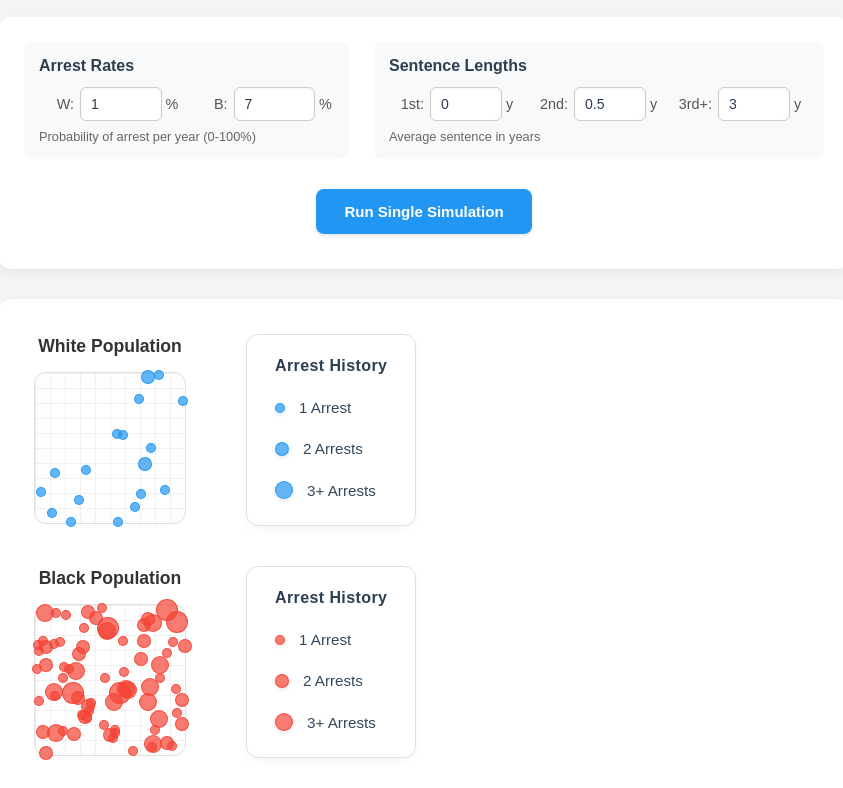
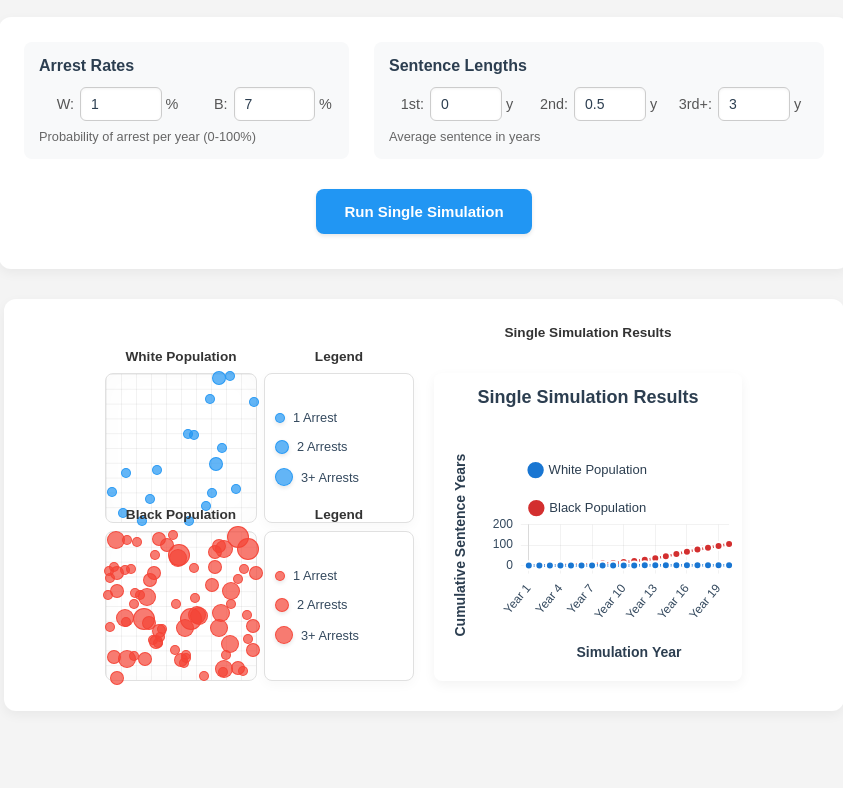
Before and after one commit to donaldbraman/prosecutors-paradox, a website: page index.html in a window 1280 px wide. Shown: the part 136-924 px from the top of the page, without its empty margins (216-1059 px from the left). Drawn offline with nearby package versions, Linux system fonts and the light colour scheme.

Commit message:
squaring up

```diff
--- a/index.html
+++ b/index.html
@@ -64,14 +64,16 @@
         <button id="run_simulation" class="primary-button">Run Single Simulation</button>
     </div>
     <div class="main-container">
-        <div class="visualization-container">
-            <div class="grid-container">
-                <div class="grid-section">
+        <div class="simulation-layout">
+            <div class="left-panel">
+                <div class="population-grid">
+                    <div class="grid-box">
                         <div class="grid-title">White Population</div>
                         <div class="grid" id="white_grid"></div>
                     </div>
-                <div class="legend">
-                    <div class="legend-title">Arrest History</div>
+                    <div class="grid-box">
+                        <div class="grid-title">Legend</div>
+                        <div class="legend white-legend">
                             <div class="legend-item">
                                 <div class="legend-dot white-dot" style="width: 8px; height: 8px;"></div>
                                 <span>1 Arrest</span>
@@ -86,13 +88,13 @@
                             </div>
                         </div>
                     </div>
-            <div class="grid-container">
-                <div class="grid-section">
+                    <div class="grid-box">
                         <div class="grid-title">Black Population</div>
                         <div class="grid" id="black_grid"></div>
                     </div>
-                <div class="legend">
-                    <div class="legend-title">Arrest History</div>
+                    <div class="grid-box">
+                        <div class="grid-title">Legend</div>
+                        <div class="legend black-legend">
                             <div class="legend-item">
                                 <div class="legend-dot black-dot" style="width: 8px; height: 8px;"></div>
                                 <span>1 Arrest</span>
@@ -108,8 +110,12 @@
                         </div>
                     </div>
                 </div>
+            </div>
+            <div class="right-panel">
                 <div class="chart-container">
                     <canvas id="single_sim_chart"></canvas>
+                </div>
+            </div>
         </div>
     </div>
     <div class="section-title">Multiple Simulations Analysis</div>
--- a/styles.css
+++ b/styles.css
@@ -191,39 +191,49 @@ h1 {
     background-color: #fff;
     border-radius: 12px;
     box-shadow: 0 4px 12px rgba(0,0,0,0.05);
-    padding: 25px;
+    padding: 30px 20px;
     margin: 0 auto 40px;
 }
 
-.visualization-container {
+.simulation-layout {
     display: flex;
-    flex-direction: column;
+    gap: 20px;
+    align-items: center;
     justify-content: center;
-    margin-bottom: 40px;
-    gap: 20px;
+    margin-top: 20px;
 }
 
-.grid-container {
+.left-panel {
+    flex: 0 0 308px;
     display: flex;
-    gap: 25px;
-    align-items: center;
-    padding: 10px;
-    background: rgba(255,255,255,0.5);
-    border-radius: 12px;
+    justify-content: center;
 }
 
-.grid-section {
+.population-grid {
+    display: grid;
+    grid-template-columns: repeat(2, 150px);
+    grid-template-rows: repeat(2, 150px);
+    gap: 8px;
+    width: 308px;
+    padding-top: 24px;
+}
+
+.grid-box {
     display: flex;
     flex-direction: column;
     align-items: center;
+    position: relative;
 }
 
 .grid-title {
     text-align: center;
     font-weight: bold;
-    margin-bottom: 15px;
     color: #333;
-    font-size: 1.1em;
+    font-size: 0.85em;
+    position: absolute;
+    top: -24px;
+    width: 100%;
+    white-space: nowrap;
 }
 
 .grid {
@@ -236,8 +246,7 @@ h1 {
                     linear-gradient(90deg, rgba(0, 0, 0, 0.05) 1px, transparent 1px);
     background-size: 10% 10%;
     box-shadow: inset 0 0 30px rgba(0,0,0,0.02);
-    border-radius: 12px;
-    margin-bottom: 0;
+    border-radius: 8px;
     transition: all 0.3s ease;
 }
 
@@ -264,15 +273,19 @@ h1 {
 }
 
 .legend {
+    width: 150px;
+    height: 150px;
     background-color: #fff;
-    padding: 22px 28px;
-    border-radius: 12px;
+    padding: 10px;
+    border-radius: 8px;
     border: 1px solid #e0e0e0;
-    margin-left: 35px;
-    min-width: 90px;
     box-shadow: 0 4px 12px rgba(0,0,0,0.03);
-    align-self: center;
     transition: all 0.3s ease;
+    box-sizing: border-box;
+    display: flex;
+    flex-direction: column;
+    position: relative;
+    justify-content: center;
 }
 
 .legend:hover {
@@ -282,20 +295,23 @@ h1 {
 
 .legend-title {
     font-weight: 600;
-    margin-bottom: 20px;
     text-align: center;
     color: #2c3e50;
-    font-size: 1em;
-    letter-spacing: 0.4px;
+    font-size: 0.85em;
+    position: absolute;
+    top: -24px;
+    width: 100%;
+    left: 0;
+    white-space: nowrap;
 }
 
 .legend-item {
     display: flex;
     align-items: center;
-    margin-bottom: 16px;
-    font-size: 0.95em;
+    margin-bottom: 8px;
+    font-size: 0.8em;
     color: #34495e;
-    padding: 4px 0;
+    padding: 3px 0;
     transition: all 0.2s ease;
 }
 
@@ -309,22 +325,51 @@ h1 {
 }
 
 .legend-dot {
-    width: 12px;
-    height: 12px;
+    width: 8px;
+    height: 8px;
     border-radius: 50%;
-    margin-right: 14px;
+    margin-right: 8px;
     box-shadow: 0 2px 4px rgba(0,0,0,0.1);
 }
 
+.right-panel {
+    flex: 0 0 308px;
+    position: relative;
+}
+
+.right-panel::before {
+    content: "Single Simulation Results";
+    position: absolute;
+    top: -24px;
+    width: 100%;
+    text-align: center;
+    font-weight: bold;
+    color: #333;
+    font-size: 0.85em;
+    white-space: nowrap;
+}
+
 .chart-container {
-    width: 100%;
-    height: 350px;
-    margin-top: 30px;
-    padding: 25px 30px 35px;
+    width: 308px;
+    height: 308px;
+    padding: 4px;
     box-sizing: border-box;
     background-color: #fff;
-    border-radius: 12px;
+    border-radius: 8px;
     box-shadow: 0 4px 12px rgba(0,0,0,0.05);
+    margin: 24px 0 0;
+    position: relative;
+    display: flex;
+    align-items: center;
+    justify-content: center;
+}
+
+.chart-container canvas {
+    width: 300px !important;
+    height: 300px !important;
+    aspect-ratio: 1 !important;
+    max-width: 300px !important;
+    max-height: 300px !important;
 }
 
 .section-title {
```
Lines whose indentation alone changed are shown as unchanged.
